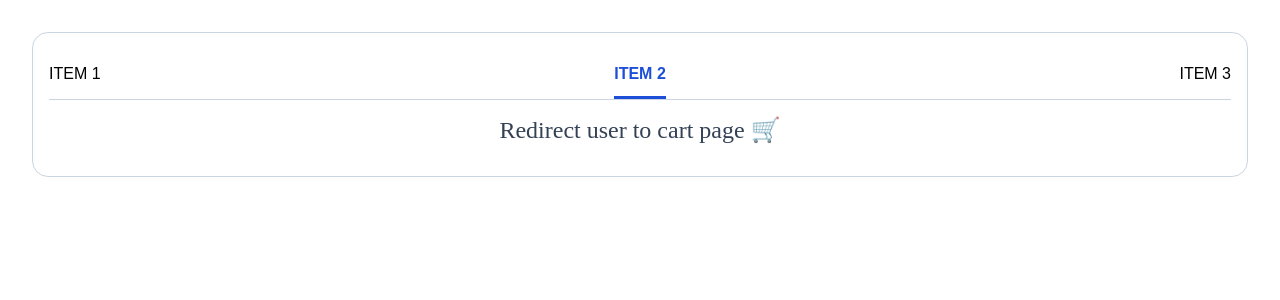
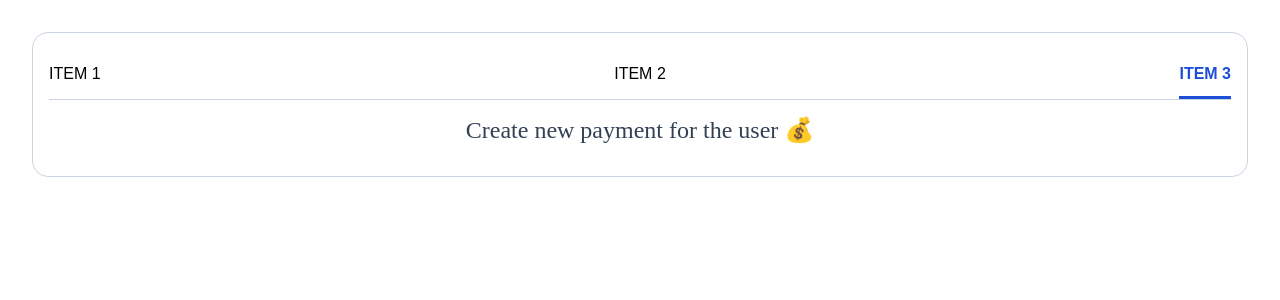
Before and after one commit to shahabahmadzadeh/tabcomponent, a React app: page / in a window 1280 px wide. Shown: the top 300 px of the page. Built offline with nearby package versions, Linux system fonts and the light colour scheme; the HTML template or start-up script is replaced by a standard one.

Commit message:
use state

```diff
--- a/src/App.jsx
+++ b/src/App.jsx
@@ -19,9 +19,10 @@ const tabData = [
 ];
 
 function App() {
-  const activeTab = 2;
-  const handlerAciveTab = (id) => {
-    console.log("clicked", id);
+  const [activeTab, setActiveTab] = useState(3);
+  // const activeTab = 2;
+  const handleAciveTab = (id) => {
+    setActiveTab(id);
   };
   return (
     <div className="tab">
@@ -29,7 +30,7 @@ function App() {
         {tabData.map((tab) => (
           <button
             key={tab.id}
-            onClick={() => handlerAciveTab(tab.id)}
+            onClick={() => handleAciveTab(tab.id)}
             className={activeTab === tab.id ? "active" : ""}
           >
             <span>{tab.title}</span>
```
